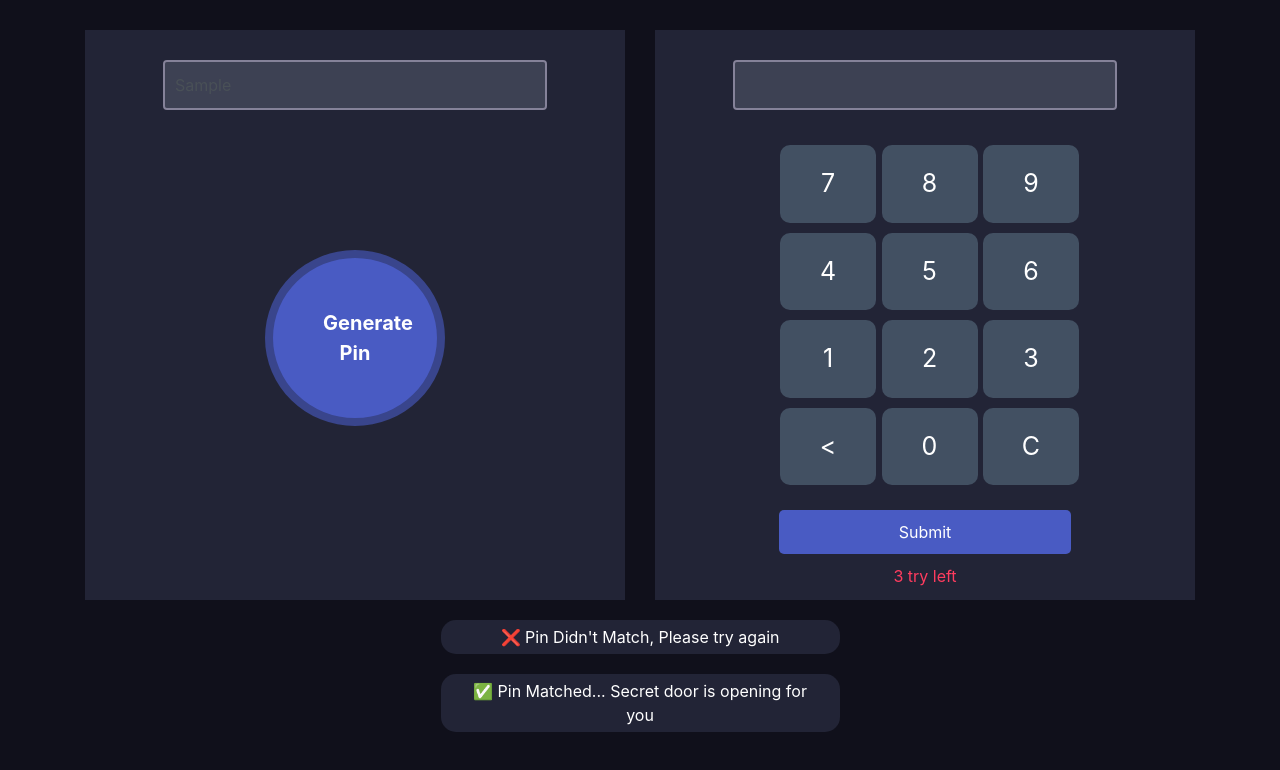
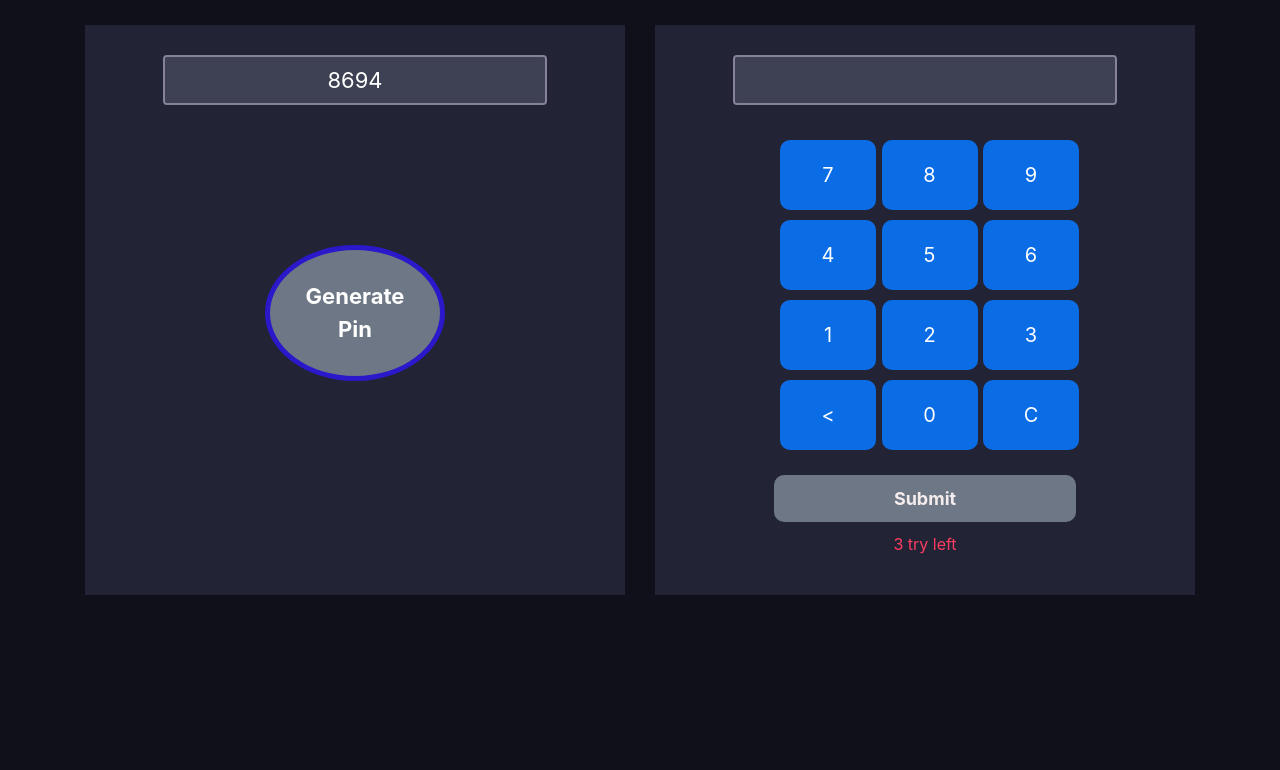
Before and after one commit to MunirAlHossain/pin-matcher-assignment, a plain HTML site: page index.html in a window 1280 px wide. Both pictures are taken after typing "Sample" into the empty fields and a click on the button "Generate Pin". Drawn offline with nearby package versions, Linux system fonts and the light colour scheme.

Commit message:
finally done

```diff
--- a/index.html
+++ b/index.html
@@ -3,7 +3,7 @@
 <head>
     <meta charset="UTF-8">
     <meta name="viewport" content="width=device-width, initial-scale=1.0">
-    <title>Pin Generator</title>
+    <title>Pin Matcher</title>
     <link rel="stylesheet" href="https://stackpath.bootstrapcdn.com/bootstrap/4.5.0/css/bootstrap.min.css" integrity="sha384-9aIt2nRpC12Uk9gS9baDl411NQApFmC26EwAOH8WgZl5MYYxFfc+NcPb1dKGj7Sk" crossorigin="anonymous">
     <link rel="stylesheet" href="style.css">
 </head>
@@ -12,13 +12,13 @@
         <div class="row">
             <div class="col-md-6">
                 <div class="pin-generator half-width">
-                    <input class="form-control" type="text">
-                    <button class="generate-btn">Generate Pin</button>
+                    <input id="random-number" class="form-control" type="text">
+                    <button id="generate-btn" class="generate-btn">Generate Pin</button>
                 </div>
             </div>
             <div class="col-md-6">
                 <div class="input-section half-width">
-                    <input class="form-control" type="text">
+                    <input id="user-pin-input" class="form-control" type="text">
                     <div class="numbers">
                         <div class="calc-body">
                             <div class="calc-button-row">
@@ -37,22 +37,24 @@
                               <div class="button">3</div>
                             </div>
                             <div class="calc-button-row">
-                                <div class="button"><</div>
+                                <div class="button" data-type="backSpace"><</div>
                                 <div class="button">0</div>
-                                <div class="button">C</div>
+                                <div class="button" data-type="clear">C</div>
                             </div>
                             <div>
-                                <button type="submit" class="submit-btn">Submit</button>
-                                <p class="action-left">3 try left</p>
+                                <button id="submit-btn" type="submit" class="submit-btn">Submit</button>
+                                <p class="action-left"><span id="maxTry">3</span> try left</p>
                             </div>
                     </div>
                 </div>
             </div>
         </div>
         <div class="notify-section">
-            <p class="notify">❌ Pin Didn't Match, Please try again</p>
-            <p class="notify">✅ Pin Matched... Secret door is opening for you</p>
+            <p id="wrong-pin" class="notify">❌ Pin Didn't Match, Please try again</p>
+            <p id="correct-pin" class="notify">✅ Pin Matched... Secret door is opening for you</p>
         </div>
     </div>
+
+    <script src="script.js"></script>
 </body>
 </html>
--- /dev/null
+++ b/script.js
@@ -0,0 +1,97 @@
+
+// List of  variable
+
+const numberKeyPad = document.querySelector('.numbers');
+let userInput = document.getElementById('user-pin-input');
+
+const submitBtn = document.getElementById('submit-btn');
+
+const wrongNotify = document.getElementById('wrong-pin');
+const successNotify = document.getElementById('correct-pin');
+
+let tryLeft = document.getElementById('maxTry');
+let totalTry = 3;
+
+
+// Rendom Numbers Generator Section
+
+const generateBtn = document.getElementById('generate-btn');
+const generatedPin = document.getElementById('random-number');
+generateBtn.addEventListener('click', function () {
+  generatedPin.value = randomRange(1000, 9999);
+
+  resetStage();
+});
+
+function randomRange(minNum, maxNum) {
+  return Math.floor(Math.random() * (maxNum - minNum + 1)) + minNum;
+}
+
+
+// Hide Section
+function hideAllMessage() {
+  wrongNotify.style.display = 'none';
+  successNotify.style.display = 'none';
+}
+hideAllMessage();
+
+// User Input Section
+numberKeyPad.addEventListener('click', function (e) {
+  hideAllMessage();
+  let targetKey = e.target;
+  keyPadInput(targetKey);
+});
+
+function keyPadInput(targetKey) {
+  if (targetKey.classList.contains('button')) {
+
+    // Clear 'C' btn
+    if (targetKey.dataset.type == 'clear') {
+      userInput.value = '';
+    }
+
+    // BackSpace '<' btn
+    else if (targetKey.dataset.type == 'backSpace') {
+      let inputString = userInput.value;
+      userInput.value = inputString.slice(0, inputString.length - 1);
+    }
+
+    // when click on the reset number btn
+    else {
+      const newDigit = targetKey.innerHTML;
+      userInput.value += newDigit;
+    }
+  }
+
+  if (
+    targetKey.classList.contains('submit-btn') &&
+    generatedPin.value.length > 0
+  ) {
+    varifyUserInput();
+  }
+}
+
+function varifyUserInput() {
+  if (userInput.value == generatedPin.value) {
+    successNotify.style.display = 'block';
+  }
+  // When input  mismatch
+  else {
+    wrongNotify.style.display = 'block';
+    totalTry--;
+    tryLeft.innerText = totalTry;
+
+    if (totalTry == 0) {
+      submitBtn.disabled = true;
+
+    }
+  }
+}
+
+// Reset Stage after 3 Try:
+function resetStage() {
+  totalTry = 3;
+  tryLeft.innerText = totalTry;
+  userInput.value = '';
+  hideAllMessage();
+}
--- a/style.css
+++ b/style.css
@@ -1,45 +1,66 @@
+/* Style for box */
+
 *{
   box-sizing: border-box;
 }
 body {
   background: #10101B;
-    height: 100vh;
+  height: 85vh;
 }
 .container {
-    margin-top: 30px;
+  margin-top: 20px;
 }
+
+/* Common style for input section  */
 
 .half-width {
   height: 570px;
   background: #222436;
   padding: 30px;
   text-align: center;
+  margin-top: 5px;
 }
+/* style for random number button */
+
 .generate-btn{
   margin-top: 140px;
   width: 180px;
-    padding: 50px;
+  padding: 30px;
   border-radius: 50%;
-    border: 8px solid #39458C;
-    background-color: #495BC3;
+  border: 5px solid #2a18ca;
+  background-color: #6d7785;
   color: #ffffff;
   font-weight: bold;
-    font-size: 20px;
+  font-size: 22px;
   text-align: center;
+
 }
+.generate-btn:hover{
+  background: hsl(120, 100%, 45%);
+transition: 1ms;
+}
+
 .generate-btn:focus{
   outline: none;
   box-shadow: none;
 }
 
+/* Style for user input Text  */
+
 input[type='text']{
   background-color: #3D4153;
   padding: 10px 0px;
+  color: #ffffff;
   width: 80%;
   margin: 0 auto;
   border: 2px solid #858299;
   height: 50px;
   padding: 10px;
+  pointer-events: none;
+  font-size: 22px;
+  color: white;
+  text-align: center;
+
 }
 input[type='text']:focus {
   background-color: #3D4153;
@@ -61,37 +82,58 @@ color: #fff;
 width: 100%;
 }
 
+/* Style for user input number button */
 .button {
 width: 20%;
-background: #425062;
+background: #0a6de6;
 color: #fff;
 padding: 20px 0;
 margin: 5px;
 display: inline-block;
-font-size: 25px;
+font-size: 20px;
 text-align: center;
 vertical-align: middle;
 margin-right: -4px;
 border-radius: 10px;
 cursor: pointer;
+position: relative;
+
 }
+.button:hover{
+  background:#ff4d94;
+transition: 1ms;
+}
+
 .blink-me {
 color: #E0B612;
 }
+
+/* Style for submit Button */
+
 .submit-btn {
   border: none;
   margin-top: 20px;
   padding: 10px 120px;
-    border-radius: 5px;
-    background: #495BC3;
-    color: #fff;
+  border-radius: 10px;
+  background: #6d7785;
+  color: rgb(245, 237, 237);
+  font-size: 18px;
+  font-weight: bold;
 }
+
+.submit-btn:hover{
+  background: hsl(120, 100%, 45%);
+transition: 1ms;
+}
+
+/* Style for notify message */
+
 .notify {
   color: #fff;
   text-align: center;
   margin: 0 auto;
-    background: #222436;
-    margin-top: 20px;
+  background: #353e8f;
+  margin-top: 10px;
   border-radius: 15px;
   padding: 5px 20px;
 }
```
Also changed, not shown: image/1200px-Red_circle.svg.png (deleted), image/500px-Circle_-_black_simple.svg.png (deleted), 1 other file. Lines whose indentation alone changed are shown as unchanged.
